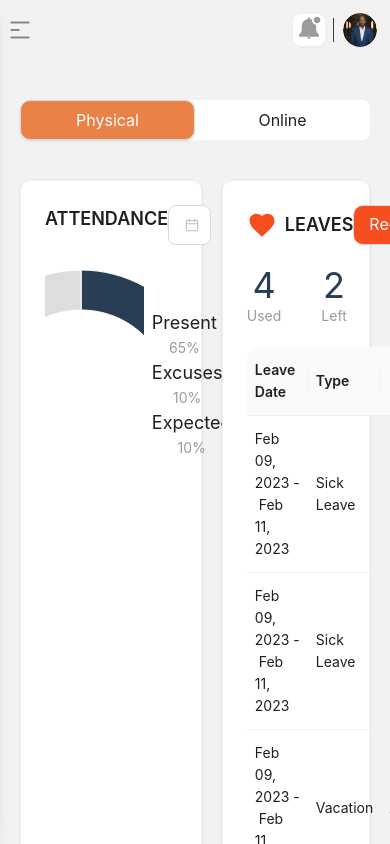
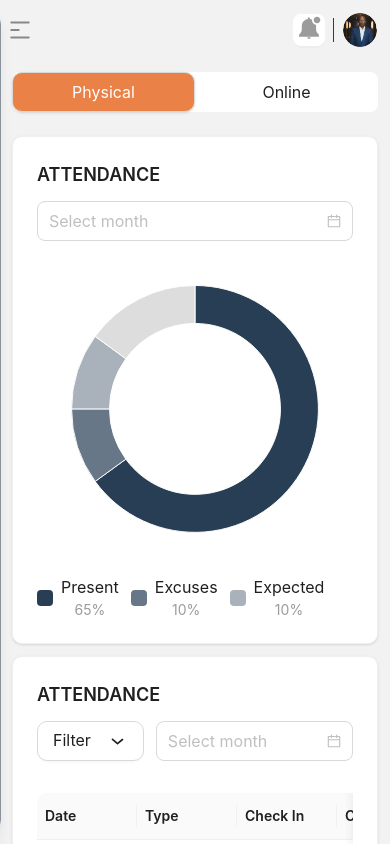
Before and after one commit to The-Colligate/hrs-platform, a Next.js app: page /attendance/physical in a window 390 px wide. Built offline with nearby package versions, Linux system fonts and the light colour scheme.

Commit message:
make attendance page responsive

```diff
--- a/app/(pages)/attendance/layout.tsx
+++ b/app/(pages)/attendance/layout.tsx
@@ -19,14 +19,14 @@ export default function AttendanceLayout({
   ];
 
   return (
-    <div className="w-full h-full col-span-10 flex flex-col overflow-hidden">
-      <div className="p-5 pt-0">
+    <div className="w-full h-full col-span-10 flex flex-col overflow-hidden largeTablet:overflow-y-visible">
+      <div className="p-5 pt-0 largeTablet:p-3">
         <NavigatorTabs
-          className="mt-10"
+          className="mt-10 largeTablet:mt-0"
           buttonTabs={buttonTabs}
         />
       </div>
-      <div className="col-span-10 flex flex-col flex-grow overflow-hidden">
+      <div className="col-span-10 flex flex-col flex-grow overflow-hidden largeTablet:overflow-y-visible">
         {children}
       </div>
     </div>
--- a/app/(pages)/attendance/page.tsx
+++ b/app/(pages)/attendance/page.tsx
@@ -9,7 +9,7 @@ const AttendanceHome = () => {
 
   useEffect(() => {
     router.push("/attendance/physical");
-  });
+  }, []);
 
   return (
     <div className="w-full h-full flex  justify-center items-center">
--- a/app/(pages)/attendance/physical/all/page.tsx
+++ b/app/(pages)/attendance/physical/all/page.tsx
@@ -7,11 +7,11 @@ import { format, subHours } from "date-fns";
 
 export default function AllPhysical() {
   return (
-    <div className="w-full h-full grid grid-cols-11 gap-5 flex-grow p-5">
+    <div className="w-full h-full grid grid-cols-11 gap-5 flex-grow p-5 largeTablet:p-3">
       <Card className="col-span-11 shadow">
-        <div className="flex justify-between w-full">
+        <div className="flex justify-between w-full smallTablet:flex-col">
           <p className="uppercase font-semibold text-lg">Attendance</p>
-          <div className="flex gap-3">
+          <div className="flex gap-3 smallTablet:my-3">
             <Popover
               placement="bottom"
               content={
@@ -59,8 +59,9 @@ export default function AllPhysical() {
           pagination={{
             position: ["bottomCenter"],
           }}
-          className="mt-5"
+          className="mt-5 smallTablet:mt-0 smallTablet:-mb-5"
           bordered={false}
+          scroll={{ x: 600 }}
         />
       </Card>
     </div>
@@ -150,12 +151,21 @@ const atendanceDataSource = [
   },
 ];
 
-const attendanceColumns = [
+const attendanceColumns: {
+  title: string;
+  dataIndex: string;
+  key: string;
+  render?: (value: any) => JSX.Element;
+  fixed?: "left" | "right";
+}[] = [
   {
     title: "Date",
     dataIndex: "date",
     key: "key",
-    render: (value: Date) => <p>{format(value, "MMM dd, yyyy")}</p>,
+    render: (value: Date) => (
+      <p className="whitespace-nowrap">{format(value, "MMM dd, yyyy")}</p>
+    ),
+    fixed: "left",
   },
   {
     title: "Type",
--- a/app/(pages)/attendance/physical/page.tsx
+++ b/app/(pages)/attendance/physical/page.tsx
@@ -33,25 +33,26 @@ const data = [
 
 export default function Physical() {
   return (
-    <div className="w-full h-full grid grid-cols-11 gap-5 flex-grow p-5 overflow-auto custom_scrollbar">
+    <div className="w-full h-full grid grid-cols-11 gap-5 flex-grow p-5 custom_scrollbar overflow-y-auto largeTablet:gap-3 largeTablet:!overflow-y-visible largeTablet:p-3">
       <Card
-        className="col-span-6 shadow"
+        className="col-span-6 shadow tablet:col-span-11"
         bodyStyle={{
           display: "flex",
           flexDirection: "column",
-          // height: "100%",
+          height: "100%",
           width: "100%",
         }}
       >
-        <div className="flex justify-between w-full">
+        <div className="flex justify-between w-full phone:flex-col">
           <p className="uppercase font-semibold text-lg">Attendance</p>
           <DatePicker
             picker="month"
             size="large"
+            className="phone:my-3"
           />
         </div>
-        <div className="w-full max-w-4xl h-full grid grid-cols-4">
-          <div className="col-span-3">
+        <div className="w-full max-w-4xl min-h-full grid grid-cols-4">
+          <div className="h-full flex items-center col-span-3 smallTablet:col-span-4">
             <ResponsiveContainer
               aspect={1}
               height={300}
@@ -61,8 +62,8 @@ export default function Physical() {
               >
                 <Pie
                   data={data}
-                  cx={"35%"}
-                  cy={150}
+                  cx={"50%"}
+                  cy={135}
                   innerRadius={90}
                   outerRadius={130}
                   fill="#8884d8"
@@ -82,18 +83,18 @@ export default function Physical() {
               </PieChart>
             </ResponsiveContainer>
           </div>
-          <ul className="col-span-1 mt-16">
+          <ul className="col-span-1 my-auto smallTablet:w-full smallTablet:flex smallTablet:gap-3 smallTablet:justify-between smallTablet:-mt-6 smallTablet:pb-8">
             {data.slice(0, -1).map((entry) => (
               <li
                 key={entry.name}
-                className="flex items-center mb-3s"
+                className="flex items-center mb-3"
               >
                 <ColorIndicator
                   className="mr-2"
                   style={{ backgroundColor: entry.color }}
                 />
                 <div className="">
-                  <p className="text-lg">{entry.name}</p>
+                  <p className="text-lg phone:text-base">{entry.name}</p>
                   <p className="text-center text-secondary-high">
                     {entry.value}%
                   </p>
@@ -103,7 +104,7 @@ export default function Physical() {
           </ul>
         </div>
       </Card>
-      <Card className="col-span-5 shadow">
+      <Card className="col-span-5 shadow tablet:hidden">
         <div className="flex justify-between">
           <p className="flex items-center text-lg font-semibold">
             <HeartIcon className="text-bright-red mr-2" /> LEAVES
@@ -128,12 +129,13 @@ export default function Physical() {
           className="mt-5"
           bordered={false}
           size="middle"
+          scroll={{ x: 400 }}
         />
       </Card>
       <Card className="col-span-11 shadow">
-        <div className="flex justify-between w-full">
+        <div className="flex justify-between w-full  smallTablet:flex-col">
           <p className="uppercase font-semibold text-lg">Attendance</p>
-          <div className="flex gap-3">
+          <div className="flex gap-3 smallTablet:my-3">
             <Popover
               placement="bottom"
               content={
@@ -182,6 +184,7 @@ export default function Physical() {
           className="mt-5"
           bordered={false}
           size="middle"
+          scroll={{ x: 500 }}
         />
         <div className="flex justify-end mt-5">
           <Link
@@ -242,7 +245,7 @@ const leaveColumns = [
         status: string;
       },
     ) => (
-      <p>
+      <p className="whitespace-nowrap">
         {format(record.startDate, "MMM dd, yyyy")}&nbsp;-&nbsp;
         {format(record.endDate, "MMM dd, yyyy")}
       </p>
@@ -298,12 +301,21 @@ const atendanceDataSource = [
   },
 ];
 
-const attendanceColumns = [
+const attendanceColumns: {
+  title: string;
+  dataIndex: string;
+  key: string;
+  render?: (value: any) => JSX.Element;
+  fixed?: "left" | "right";
+}[] = [
   {
     title: "Date",
     dataIndex: "date",
     key: "key",
-    render: (value: Date) => <p>{format(value, "MMM dd, yyyy")}</p>,
+    render: (value: Date) => (
+      <p className="whitespace-nowrap">{format(value, "MMM dd, yyyy")}</p>
+    ),
+    fixed: "left",
   },
   {
     title: "Type",
--- a/app/(pages)/dashboard/layout.tsx
+++ b/app/(pages)/dashboard/layout.tsx
@@ -194,7 +194,7 @@ export default function DashboardLayout({
             </Button>
           </div>
           <NavigatorTabs
-            className="mt-10 w-min largeTablet:mt-5 smallTablet:w-full"
+            className="mt-10 w-min largeTablet:mt-2 smallTablet:w-full"
             buttonTabs={buttonTabs}
           />
         </div>
--- a/app/(pages)/dashboard/page.tsx
+++ b/app/(pages)/dashboard/page.tsx
@@ -9,7 +9,7 @@ const DashboardHome = () => {
 
   useEffect(() => {
     router.push("/dashboard/activity");
-  });
+  }, []);
 
   return (
     <div className="w-full h-full flex  justify-center items-center">
--- a/app/(pages)/layout.tsx
+++ b/app/(pages)/layout.tsx
@@ -32,12 +32,12 @@ export default function RootLayout({
     {
       name: "Dashboard",
       icon: <DashboardIcon />,
-      href: "/dashboard",
+      href: "/dashboard/activity",
     },
     {
       name: "Attendance",
       icon: <ClipboardTaskFilledIcon />,
-      href: "/attendance",
+      href: "/attendance/physical",
     },
     {
       name: "Calendar",
@@ -86,7 +86,7 @@ export default function RootLayout({
         <body className="custom_scrollbar bg-secondary-low overflow-hidden">
           <div className="max-w-full h-screen grid grid-cols-12 overflow-hidden largeTablet:overflow-y-visible largeTablet:grid-cols-10">
             <div
-              className={`h-screen col-span-2 flex flex-col p-5 bg-primary-high text-white largeTablet:absolute largeTablet:z-10 largeTablet:w-8/12 largeTablet:h-full ${
+              className={`h-screen col-span-2 flex flex-col p-5 bg-primary-high text-white largeTablet:absolute largeTablet:z-10 largeTablet:w-9/12 largeTablet:h-full ${
                 sidebarOpen
                   ? "largeTablet:translate-x-0"
                   : "largeTablet:-translate-x-full"
```
